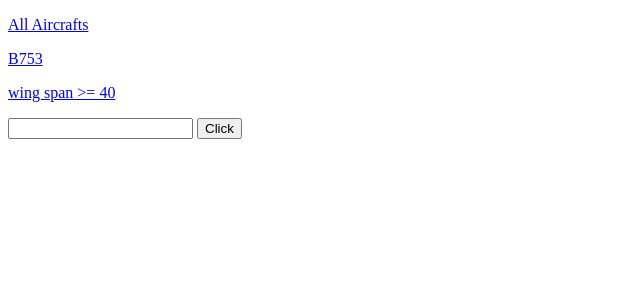
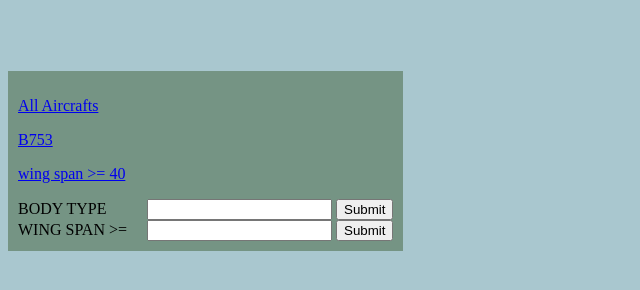
Before and after one commit to avni25/rest-api, a website: page index.html in a window 1280 px wide. Shown: the whole page, without its empty margins (0-640 px from the left). Drawn offline with Linux system fonts and the light colour scheme.

Commit message:
html css added

```diff
--- a/index.html
+++ b/index.html
@@ -4,27 +4,25 @@
     <meta charset="UTF-8">
     <meta http-equiv="X-UA-Compatible" content="IE=edge">
     <meta name="viewport" content="width=device-width, initial-scale=1.0">
+    <link rel="stylesheet" type="text/css" href="/styles.css" />
     <title>Document</title>
 </head>
 <body>
-    <p><a href="http://localhost:3000/aircrafts"> All Aircrafts</a></p>
-    <p><a href="http://localhost:3000/aircrafts?type=B753"> B753</a></p>
-    <p><a href="http://localhost:3000/aircrafts?wing_span[$gt]=40"> wing span >= 40</a></p>
-    <input type="text" id="mytext" />
-    <button id="mybtn" >Click</button>
-    <script>
-        console.log("qwe");
-        const mytext = document.getElementById("mytext");
-        const button = document.getElementById("mybtn");
+    <div id="main-container">
+        <p><a href="aircrafts"> All Aircrafts</a></p>
+        <p><a href="aircrafts?type=B753"> B753</a></p>
+        <p><a href="aircrafts?wing_span[$gt]=40"> wing span >= 40</a></p>
+        <form action="aircrafts" method="get">
+            <label for="type">Body Type</label>
+            <input type="text" name="type" style="text-transform:uppercase" oninput="this.value = this.value.toUpperCase()"/>
+            <input type="submit" />
+        </form>
+        <form action="aircrafts" method="get">
+            <label for="type">Wing span >=</label>
+            <input type="text" name="wing_span[$gt]" style="text-transform:uppercase" oninput="this.value = this.value.toUpperCase()"/>
+            <input type="submit" />
+        </form>
+    </div>
 
-        button.addEventListener("click", ()=>{
-            console.log(mytext.value);
-            window.location = `http://localhost:3000/aircrafts?type=${mytext.value}`
-        });
-
-
-
-
-    </script>
 </body>
 </html>
--- a/server.js
+++ b/server.js
@@ -3,17 +3,14 @@ const express = require("express");
 const mongoose = require("mongoose");
 const bodyParser = require("body-parser");
 const { MONGO_URI } = require("./config");
-const aircrafts = require("./aircrafts");
-const userRoutes = require("./routes/users");
 const aircraftRoutes = require("./routes/aircrafts-route");
-const res = require("express/lib/response");
 const path = require('path');
 
 const PORT = process.env.PORT || 3000;
 const app = express();
 app.use(express.json());
 app.use(bodyParser.urlencoded({ extended: true }));
-// var urlencodedParser = bodyParser.urlencoded({ extended: true });
+app.use(express.static(path.join(__dirname)));
 
 // connect to MongoDB
 mongoose.connect(MONGO_URI, {useNewUrlParser: true})
--- /dev/null
+++ b/styles.css
@@ -0,0 +1,17 @@
+#main-container{
+
+    height: 100%;
+    margin: 5% auto;
+    padding: 10px;
+    float: left;
+    background-color: #759484;
+}
+
+body{
+    background-color: #a9c7cf;
+}
+label{
+    display:inline-block;
+    width:125px;
+    text-transform: uppercase;
+}
```
Also changed, not shown: main.js (added, +8 -0 lines).
